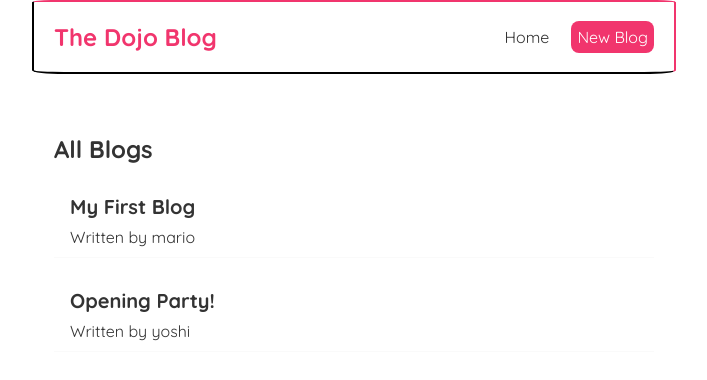
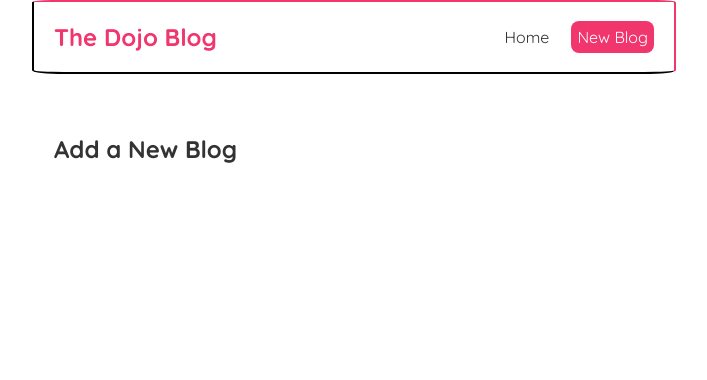
Before and after one commit to lzf834/learn-react, a React (Create React App) app: page /create in a window 1280 px wide. Shown: the top 380 px of the page, without its empty margins (286-993 px from the left). Built offline with nearby package versions, Linux system fonts and the light colour scheme; data requests are answered from the project's data file.

Commit message:
Lesson 22 - Exact MatchRoutes

```diff
--- a/src/App.js
+++ b/src/App.js
@@ -1,4 +1,5 @@
 import Navbar from "./Navbar";
+import Create from "./Create";
 import Home from "./Home";
 import { BrowserRouter as Router, Route, Switch } from "react-router-dom";
 
@@ -9,8 +10,11 @@
         <Navbar />
         <div className="content">
           <Switch>
-            <Route path="/">
+            <Route exact path="/">
               <Home />
+            </Route>
+            <Route path="/create">
+              <Create />
             </Route>
           </Switch>
         </div>
--- /dev/null
+++ b/src/Create.js
@@ -0,0 +1,9 @@
+const Create = () => {
+  return (
+    <div className="create">
+      <h2>Add a New Blog</h2>
+    </div>
+  );
+};
+
+export default Create;
```
